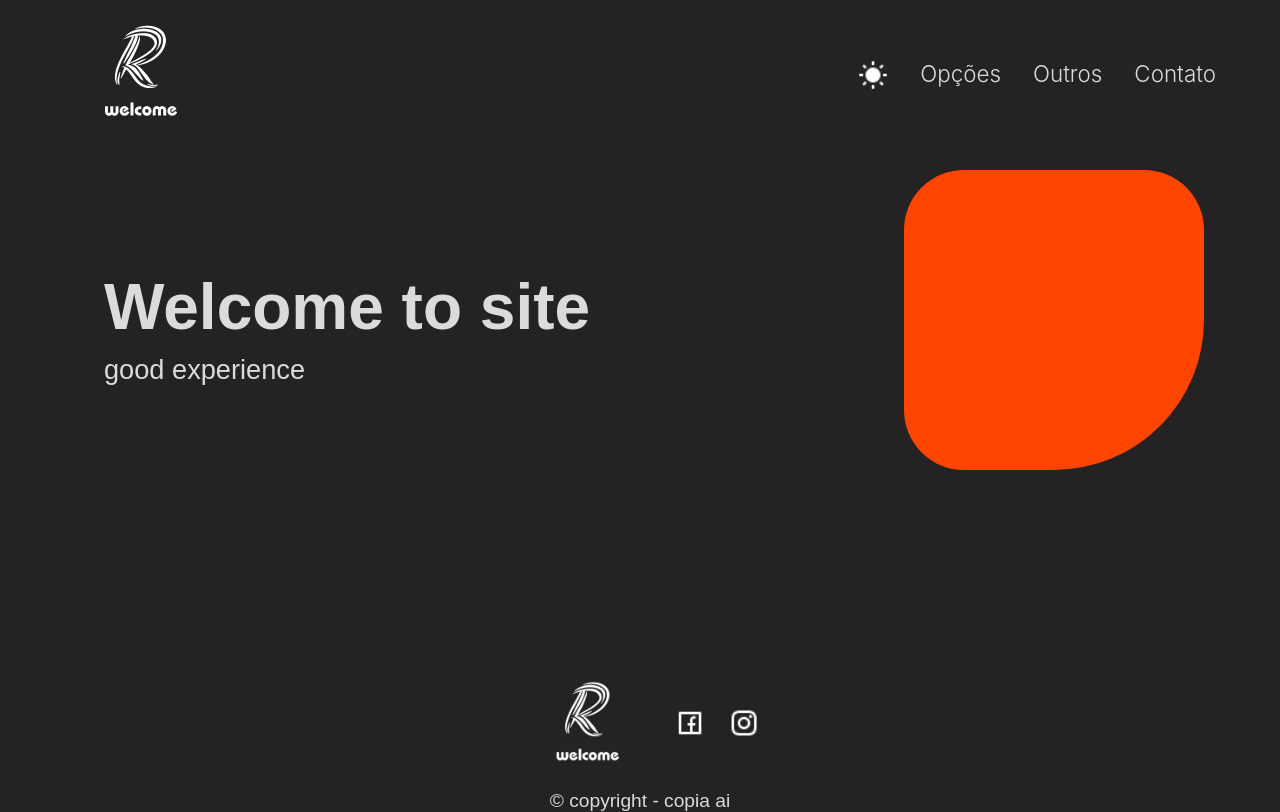
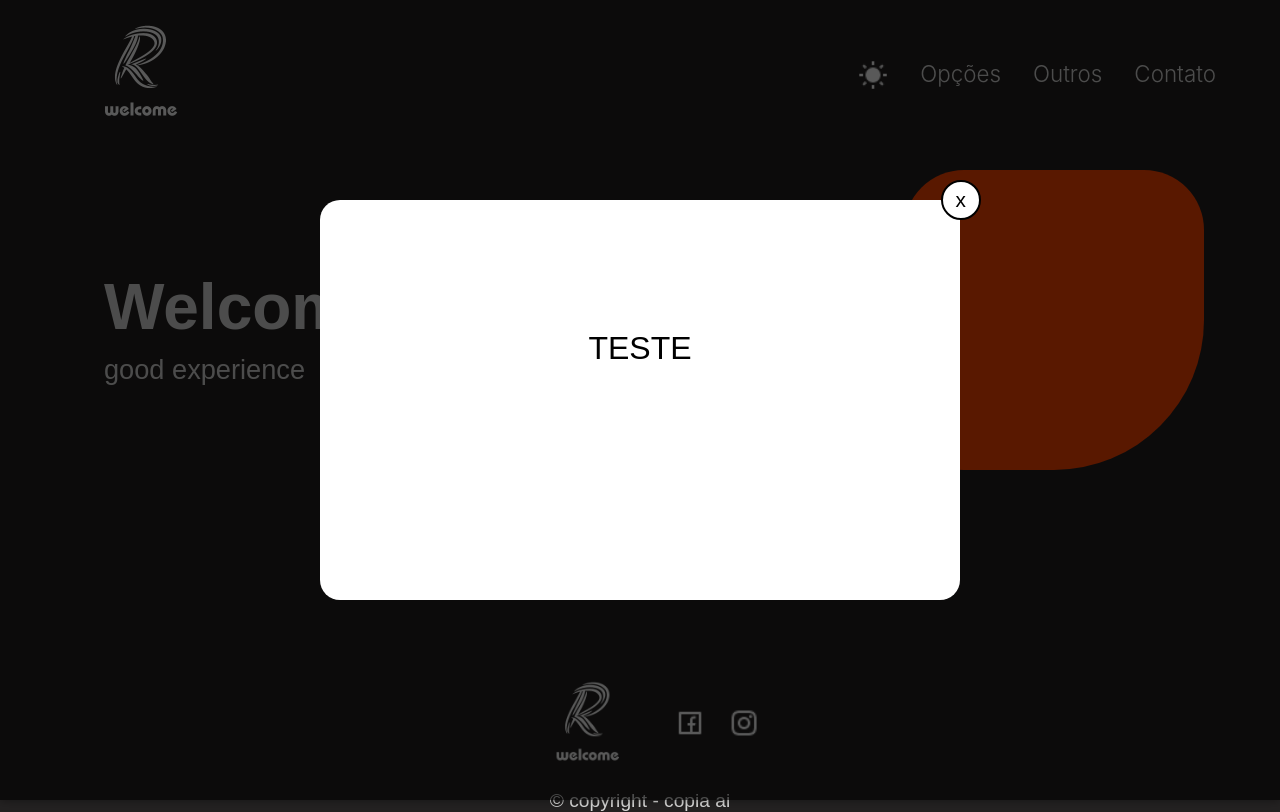
Before and after one commit to Roberto0-0/project, a plain HTML site: page index.html in a window 1280 px wide. Both pictures are taken after a click on the picture 873 px from the left and 75 px from the top of the page. Drawn offline with Linux system fonts and the light colour scheme.

Commit message:
update0.2

```diff
--- a/css/style.css
+++ b/css/style.css
@@ -151,6 +151,55 @@ body {
     font-size: 1.2rem;
     font-family: sans-serif;
 }
+
+#full-screen {
+    width: 100vw;
+    height: 100vh;
+    background: #000000a6;
+    position: fixed;
+    top: 0px;
+    left: 0px;
+    z-index: 2000;
+    display: none;
+    justify-content: center;
+    align-items: center;
+    box-shadow: 0px 0px 10px #00000070;
+}
+
+#full-screen.pop-up {
+    display: flex;
+}
+
+.box-pop-up {
+    position: relative;
+    width: 50%;
+    min-width: 300px;
+    height: 50%;
+    background: white;
+    text-align: center;
+    border-radius: 20px;
+}
+
+.box-pop-up h1 {
+    font-family: sans-serif;
+    font-weight: 300;
+    margin-top: 130px;
+}
+
+.remove-pop-up {
+    position: absolute;
+    width: 40px;
+    height: 40px;
+    border-radius: 50%;
+    left: 97%;
+    top: -5%;
+    background: white;
+    border: 2px solid black;
+    cursor: pointer;
+    font-family: sans-serif;
+    font-size: 1.3rem;
+}
+
 /* dispositivos móveis */
 @media(max-width: 600px){
     .menu {
@@ -255,4 +304,12 @@ body {
     .copyright p {
         margin-right: 30px;
     }
+
+    .box-pop-up h1 {
+        margin-top: 170px;
+    }
+
+    .remove-pop-up {
+        left: 93%;
+    }
 }
--- a/index.html
+++ b/index.html
@@ -7,7 +7,7 @@
     <link rel="stylesheet" href="css/style.css">
     <title>Document</title>
 </head>
-<body>
+<body id="body">
     <header class="header">
         <nav id="nav">
             <img id="logo-dark" src="img/logo-dark.png" alt="">
@@ -42,7 +42,14 @@
             <p>&copy; copyright - copia ai</p>
         </div>
     </footer>
+    <div id="full-screen">
+        <div class="box-pop-up">
+            <button class="remove-pop-up">x</button>
+            <h1>TESTE</h1>
+        </div>
+    </div>
     <script src="js/themaDark.js"></script>
     <script src="js/buttonMobile.js"></script>
+    <script src="js/popup.js"></script>
 </body>
 </html>
--- /dev/null
+++ b/js/popup.js
@@ -0,0 +1,16 @@
+const body = document.getElementById('body')
+body.onclick = () => {
+    const fullScreen = document.getElementById('full-screen')
+    if(localStorage.SavePopup != fullScreen){
+        if(fullScreen){
+            fullScreen.classList.toggle('pop-up')
+            fullScreen.onclick = (evento) => {
+                console.log(evento.target.className)
+                if(evento.target.className != "remove-pop-up"){
+                    fullScreen.classList.remove('pop-up');
+                    localStorage.SavePopup = fullScreen
+                }
+            }
+        }
+    }
+}
```
